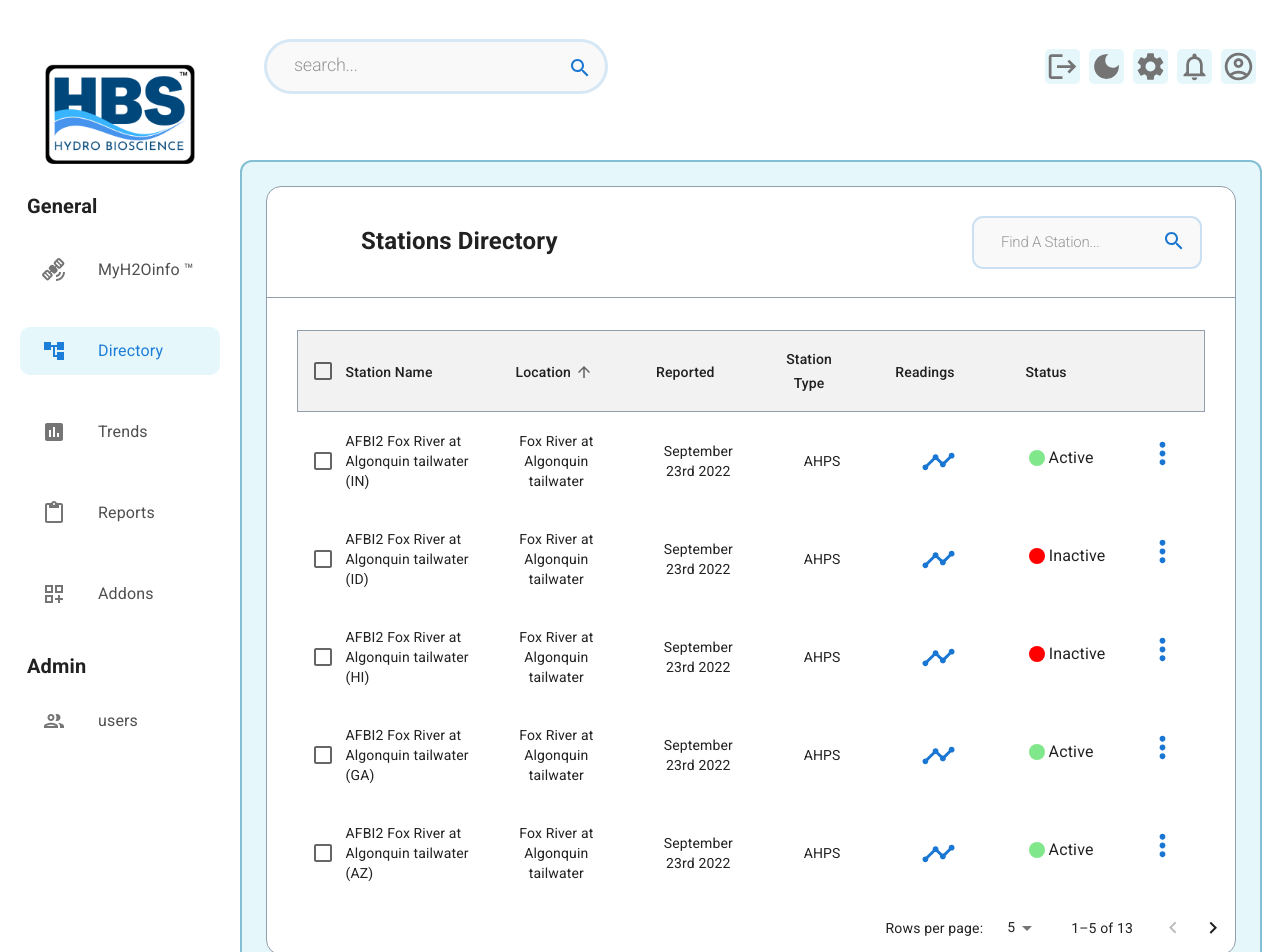
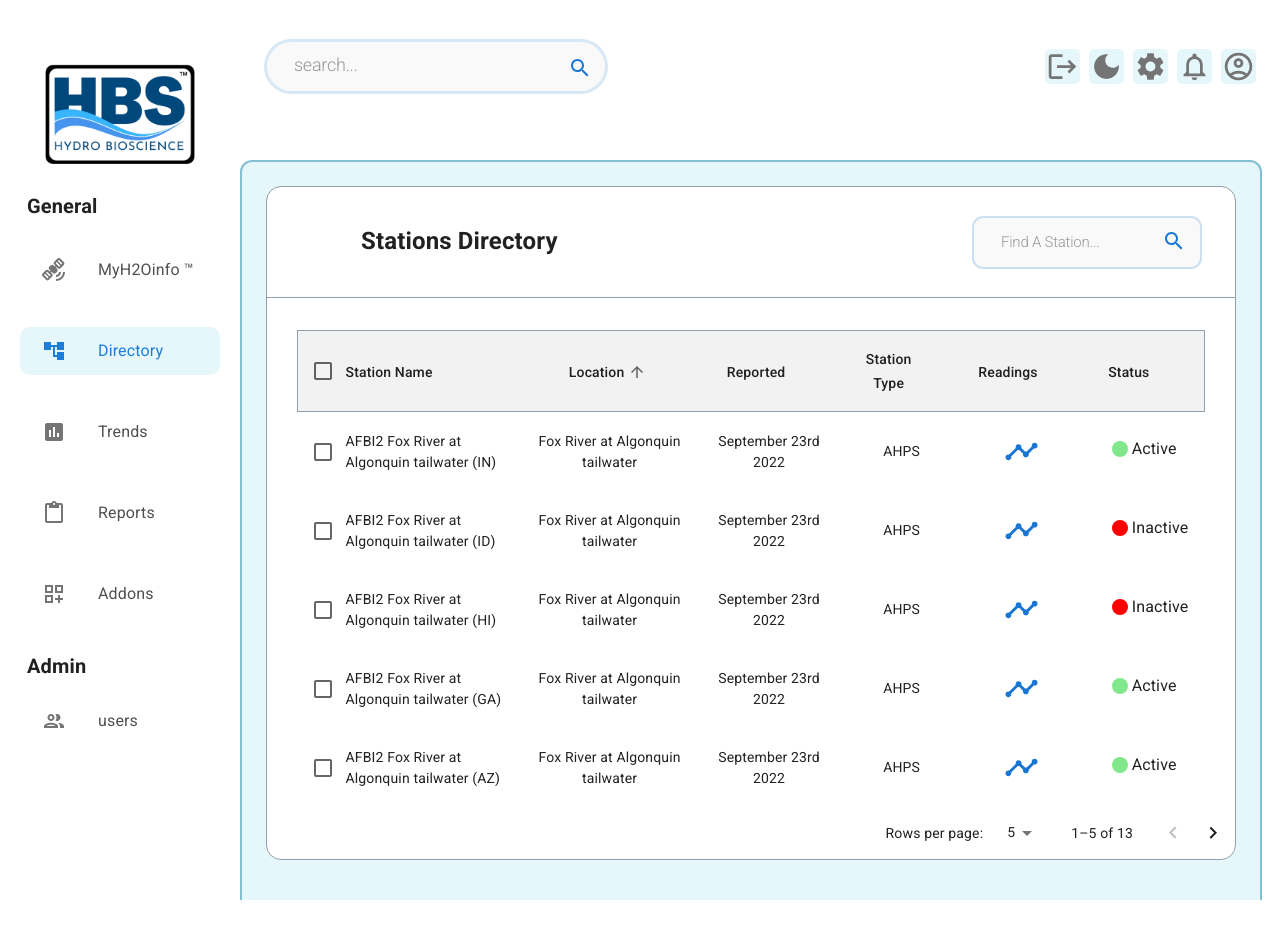
Before and after one commit to kpierc11/Dashboard_Demo, a React (Create React App) app in the folder app/: page /stations-directory in a window 1280 px wide. Shown: the top 952 px of the page. After the commit the page ends 900 px from the top, so only its background shows below. Built offline with nearby package versions, Linux system fonts and the light colour scheme.

Commit message:
Removed addons and edit buttons on sd

```diff
--- a/app/src/components/stationsDirectory/StationsDirectory.tsx
+++ b/app/src/components/stationsDirectory/StationsDirectory.tsx
@@ -27,7 +27,7 @@ interface Data {
   type: string;
   readings: string;
   status: string;
-  edit: string;
+
 }
 
 function createData(
@@ -37,7 +37,6 @@ function createData(
   type: any,
   readings: any,
   status: any,
-  edit: any
 ): Data {
   return {
     stationName,
@@ -46,7 +45,6 @@ function createData(
     type,
     readings,
     status,
-    edit,
   };
 }
 
@@ -67,7 +65,7 @@ const rows = [
       <FiberManualRecordIcon sx={{ color: "#81E78B" }}></FiberManualRecordIcon>
       <Typography>Active</Typography>
     </Box>,
-    <IconMenu url={""} />
+
   ),
   createData(
     "AFBI2 Fox River at Algonquin tailwater (ID)",
@@ -87,7 +85,7 @@ const rows = [
       ></FiberManualRecordIcon>
       <Typography>Inactive</Typography>
     </Box>,
-    <IconMenu url={""} />
+
   ),
   createData(
     "AFBI2 Fox River at Algonquin tailwater (HI)",
@@ -107,7 +105,7 @@ const rows = [
       ></FiberManualRecordIcon>
       <Typography>Inactive</Typography>
     </Box>,
-    <IconMenu url={""} />
+
   ),
   createData(
     "AFBI2 Fox River at Algonquin tailwater (GA)",
@@ -125,7 +123,7 @@ const rows = [
       <FiberManualRecordIcon sx={{ color: "#81E78B" }}></FiberManualRecordIcon>
       <Typography>Active</Typography>
     </Box>,
-    <IconMenu url={""} />
+
   ),
   createData(
     "AFBI2 Fox River at Algonquin tailwater (AZ)",
@@ -143,7 +141,7 @@ const rows = [
       <FiberManualRecordIcon sx={{ color: "#81E78B" }}></FiberManualRecordIcon>
       <Typography>Active</Typography>
     </Box>,
-    <IconMenu url={""} />
+
   ),
   createData(
     "AFBI2 Fox River at Algonquin tailwater (AL)",
@@ -163,7 +161,7 @@ const rows = [
       ></FiberManualRecordIcon>
       <Typography>Inactive</Typography>
     </Box>,
-    <IconMenu url={""} />
+
   ),
   createData(
     "AFBI2 Fox River at Algonquin tailwater (CA)",
@@ -181,7 +179,7 @@ const rows = [
       <FiberManualRecordIcon sx={{ color: "#81E78B" }}></FiberManualRecordIcon>
       <Typography>Active</Typography>
     </Box>,
-    <IconMenu url={""} />
+
   ),
   createData(
     "AFBI2 Fox River at Algonquin tailwater (NY)",
@@ -199,7 +197,7 @@ const rows = [
       <FiberManualRecordIcon sx={{ color: "#81E78B" }}></FiberManualRecordIcon>
       <Typography>Active</Typography>
     </Box>,
-    <IconMenu url={""} />
+
   ),
   createData(
     "AFBI2 Fox River at Algonquin tailwater (FL)",
@@ -217,7 +215,7 @@ const rows = [
       <FiberManualRecordIcon sx={{ color: "#81E78B" }}></FiberManualRecordIcon>
       <Typography>Active</Typography>
     </Box>,
-    <IconMenu url={""} />
+
   ),
   createData(
     "AFBI2 Fox River at Algonquin tailwater (TN)",
@@ -235,7 +233,7 @@ const rows = [
       <FiberManualRecordIcon sx={{ color: "#81E78B" }}></FiberManualRecordIcon>
       <Typography>Active</Typography>
     </Box>,
-    <IconMenu url={""} />
+
   ),
   createData(
     "AFBI2 Fox River at Algonquin tailwater (AR)",
@@ -253,7 +251,7 @@ const rows = [
       <FiberManualRecordIcon sx={{ color: "#81E78B" }}></FiberManualRecordIcon>
       <Typography>Active</Typography>
     </Box>,
-    <IconMenu url={""} />
+
   ),
   createData(
     "AFBI2 Fox River at Algonquin tailwater (CO)",
@@ -271,7 +269,7 @@ const rows = [
       <FiberManualRecordIcon sx={{ color: "#81E78B" }}></FiberManualRecordIcon>
       <Typography>Active</Typography>
     </Box>,
-    <IconMenu url={""} />
+
   ),
   createData(
     "AFBI2 Fox River at Algonquin tailwater (LA)",
@@ -289,7 +287,7 @@ const rows = [
       <FiberManualRecordIcon sx={{ color: "#81E78B" }}></FiberManualRecordIcon>
       <Typography>Active</Typography>
     </Box>,
-    <IconMenu url={""} />
+
   ),
 ];
 
@@ -376,12 +374,7 @@ const headCells: readonly HeadCell[] = [
     disablePadding: false,
     label: "Status",
   },
-  {
-    id: "edit",
-    numeric: true,
-    disablePadding: false,
-    label: "",
-  },
+
 ];
 
 interface EnhancedTableProps {
@@ -642,7 +635,6 @@ export default function StationsDirectory() {
                       <TableCell align="center">{row.type}</TableCell>
                       <TableCell align="center">{row.readings}</TableCell>
                       <TableCell align="center">{row.status}</TableCell>
-                      <TableCell align="center">{row.edit}</TableCell>
                     </TableRow>
                   );
                 })}
--- a/app/src/pages/addonsPage/AddonsPage.tsx
+++ b/app/src/pages/addonsPage/AddonsPage.tsx
@@ -1,5 +1,5 @@
 import AddonsTable from "../../components/addonsTable/AddonsTable";
 
 export default function WidgetsPage() {
-  return <AddonsTable></AddonsTable>;
+  return <p>Addons</p>;
 }
```
